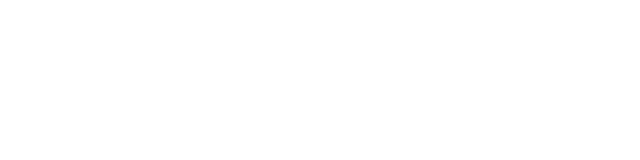
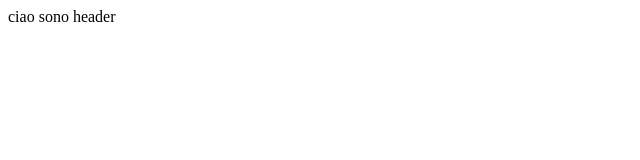
Before and after one commit to Mattia-Rollo/vite-comics, a Vue app: page / in a window 1280 px wide. Shown: the top 160 px of the page, without its empty margins (0-640 px from the left). Built offline with nearby package versions, Linux system fonts and the light colour scheme; the HTML template or start-up script is replaced by a standard one.

Commit message:
add Header Component

```diff
--- a/src/App.vue
+++ b/src/App.vue
@@ -1,13 +1,22 @@
 <template>
   <div>
-
+    <HeaderComponent />
   </div>
 </template>
 
 <script>
+import HeaderComponent from './components/HeaderComponent.vue';
+
   export default {
+    components: {
+       HeaderComponent
+      },
+      data() {
+        return {
 
-  }
+        }
+      },
+}
 </script>
 
 <style lang="scss" scoped>
--- a/src/assets/style/general.scss
+++ b/src/assets/style/general.scss
@@ -0,0 +1,10 @@
+@import url('https://fonts.googleapis.com/css2?family=Roboto:wght@400;700&display=swap');
+
+* {
+    margin: 0;
+    padding: 0;
+    box-sizing: border-box;
+}
+body {
+    font-family: roboto;
+}
--- a/src/assets/style/partials/_mixins.scss
+++ b/src/assets/style/partials/_mixins.scss
@@ -0,0 +1,5 @@
+@mixin d-flex {
+    display: flex;
+    flex-flow: row nowrap;
+    justify-content: center;
+}
--- a/src/assets/style/partials/_variables.scss
+++ b/src/assets/style/partials/_variables.scss
@@ -0,0 +1,5 @@
+$white: #ffffff;
+$grey: #d9d9d9;
+$almost-dark: #303030;
+$blue: #0282f9;
+$dark-blue: #145984;
--- /dev/null
+++ b/src/components/HeaderComponent.vue
@@ -0,0 +1,20 @@
+<template>
+    <div>
+        ciao sono header
+    </div>
+</template>
+
+<script>
+    export default {
+        name: 'HeaderComponent',
+        data() {
+            return{
+
+            }
+        }
+    }
+</script>
+
+<style lang="scss" scoped>
+
+</style>
```
